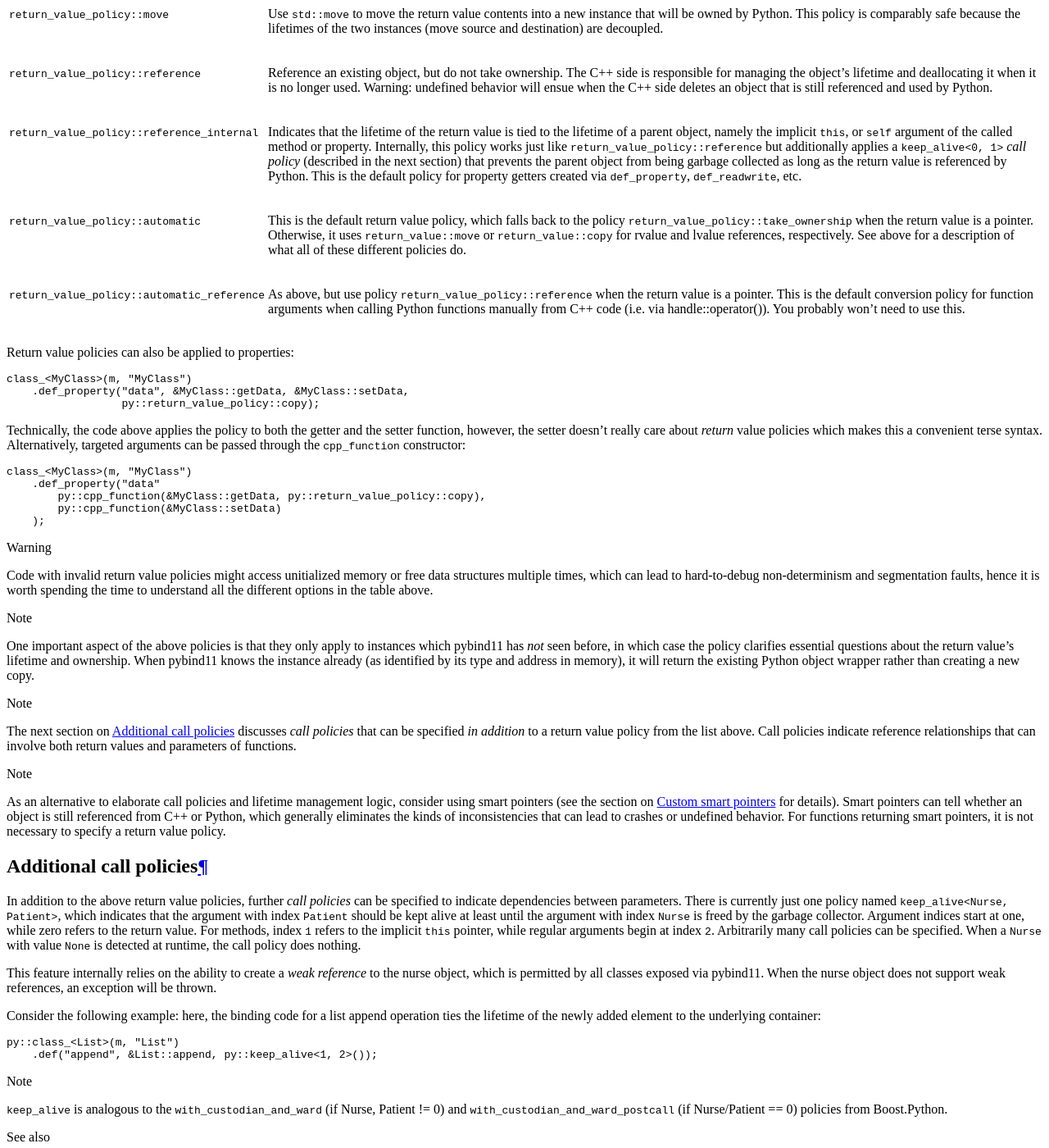
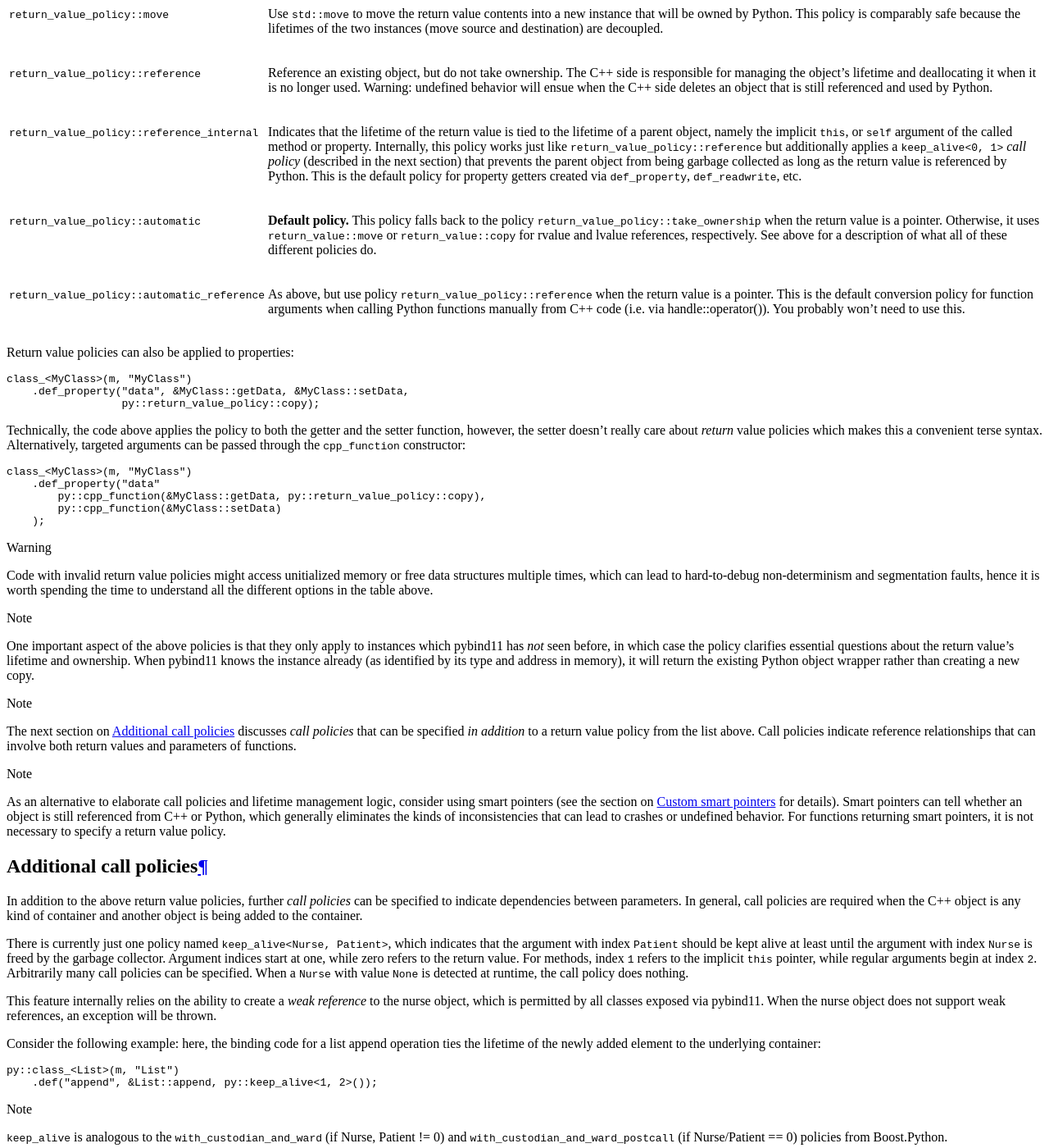
Before and after one commit to pybind/pybind11, a Sphinx documentation site: the page built from docs/advanced/functions.rst, in a window 1280 px wide and 1400 px high, scrolled down 1569 px. Shown: the whole window at 82% size. Built offline with Sphinx 7.4.7 and the Read the Docs theme 2.0.0, drawn with Linux system fonts in a browser that asks for light colours.

Commit message:
docs: emphasize default policy, clarify keep_alive
Emphasize the default return value policy since this statement is hidden in a wall of text.

Add a hint that call policies are probably required for container objects.

```diff
--- a/docs/advanced/functions.rst
+++ b/docs/advanced/functions.rst
@@ -88,7 +88,7 @@ The following table provides an overview of available policies:
 |                                                  | return value is referenced by Python. This is the default policy for       |
 |                                                  | property getters created via ``def_property``, ``def_readwrite``, etc.     |
 +--------------------------------------------------+----------------------------------------------------------------------------+
-| :enum:`return_value_policy::automatic`           | This is the default return value policy, which falls back to the policy    |
+| :enum:`return_value_policy::automatic`           | **Default policy.** This policy falls back to the policy                   |
 |                                                  | :enum:`return_value_policy::take_ownership` when the return value is a     |
 |                                                  | pointer. Otherwise, it uses :enum:`return_value::move` or                  |
 |                                                  | :enum:`return_value::copy` for rvalue and lvalue references, respectively. |
@@ -159,7 +159,11 @@ Additional call policies
 ========================
 
 In addition to the above return value policies, further `call policies` can be
-specified to indicate dependencies between parameters. There is currently just
+specified to indicate dependencies between parameters. In general, call policies
+are required when the C++ object is any kind of container and another object is being
+added to the container.
+
+There is currently just
 one policy named ``keep_alive<Nurse, Patient>``, which indicates that the
 argument with index ``Patient`` should be kept alive at least until the
 argument with index ``Nurse`` is freed by the garbage collector. Argument
```
